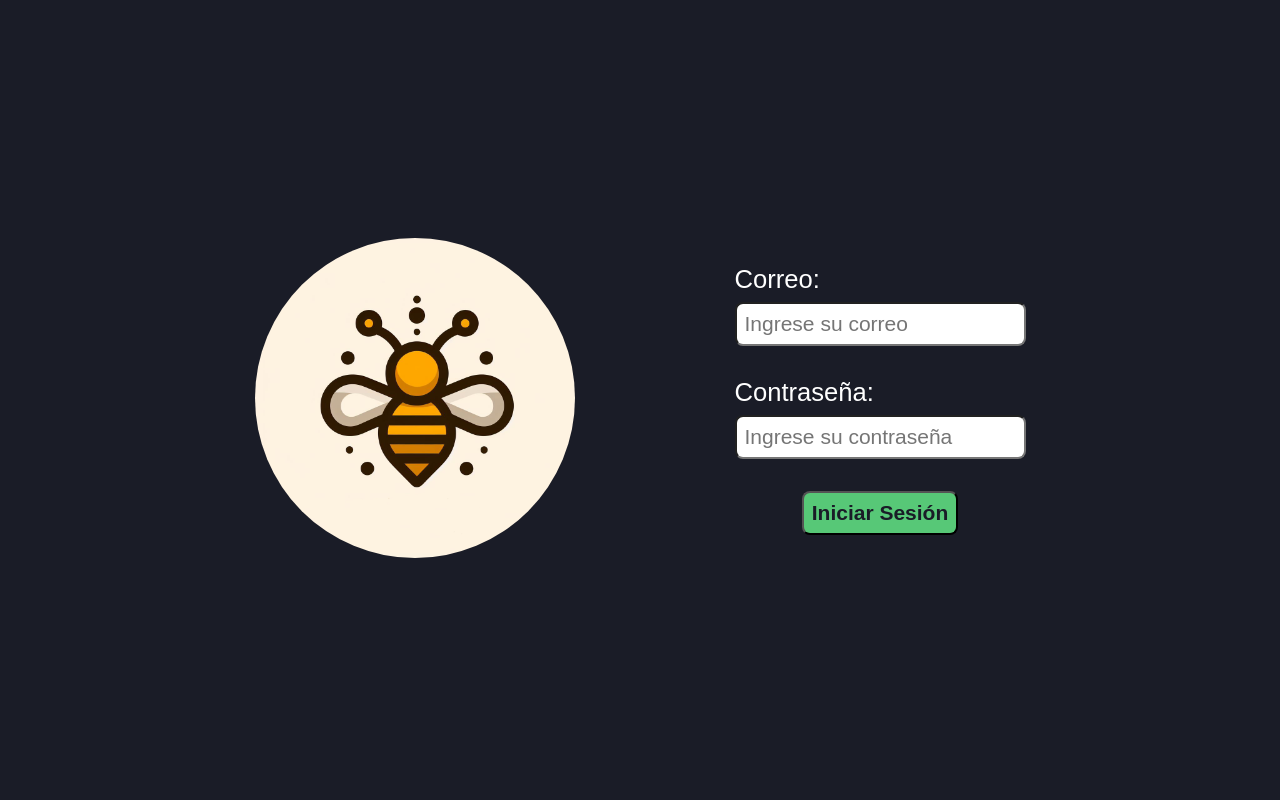
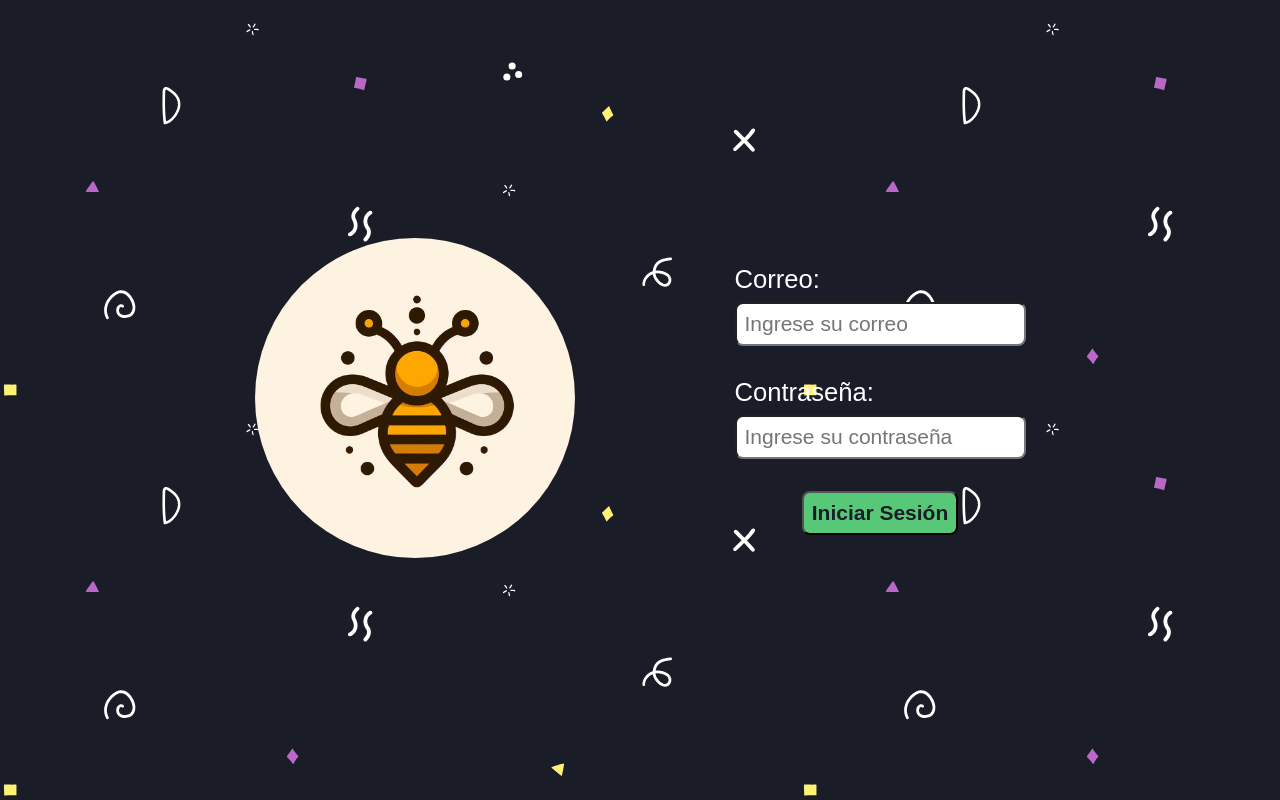
Before and after one commit to Our-Hive/emotional-admin-panel, an Angular app: page /login in a window 1280 px wide. Built offline with nearby package versions, Linux system fonts and the light colour scheme.

Commit message:
feat: add background pattern

```diff
--- a/src/app/components/pages/login/login.component.scss
+++ b/src/app/components/pages/login/login.component.scss
@@ -7,4 +7,5 @@
   justify-content: center;
   align-items: center;
   gap: 10rem;
+  background: url("/svg/background.svg");
 }
```
Also changed, not shown: public/svg/background.svg (added).
